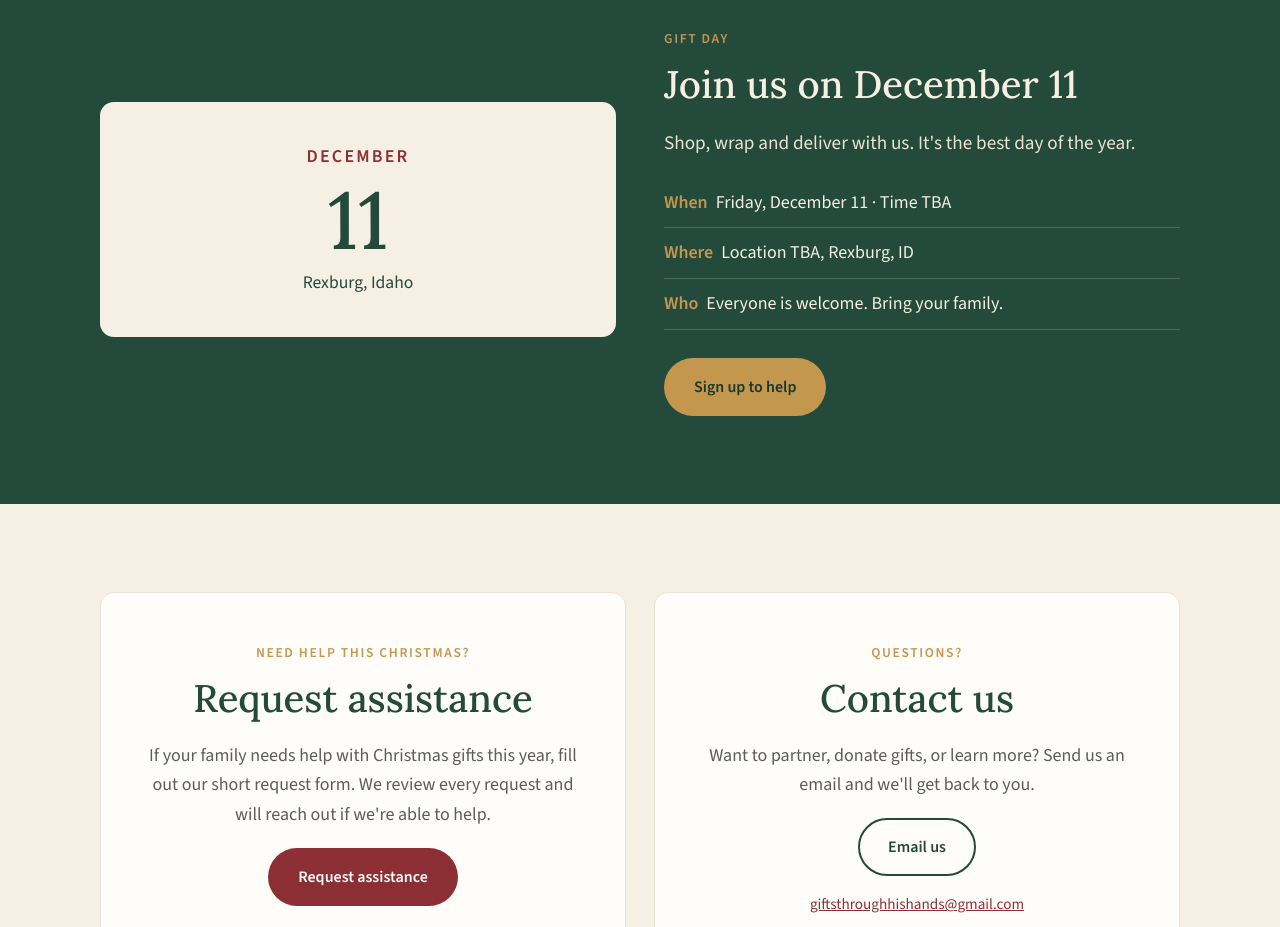
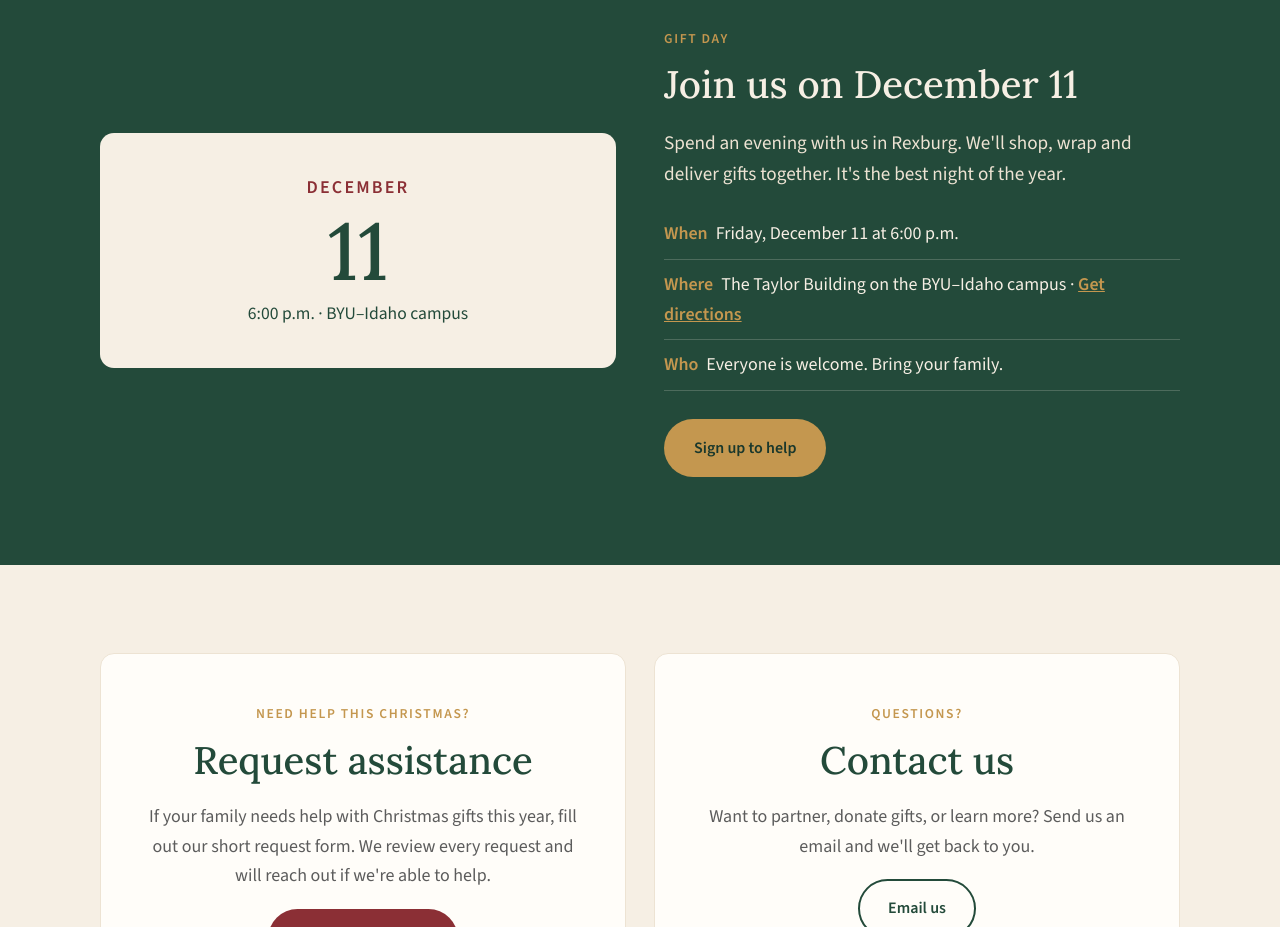
Before and after one commit to giftsthroughhishands/giftsthroughhishands.github.io, a plain HTML site: page index.html in a window 1280 px wide. Shown: the part 2740-3667 px from the top of the page. Drawn offline with nearby package versions, Linux system fonts and the light colour scheme.

Commit message:
Add event time and location: 6pm, Taylor Building, BYU-Idaho

```diff
--- a/index.html
+++ b/index.html
@@ -12,7 +12,6 @@
   <link rel="stylesheet" href="styles.css">
 </head>
 <body>
-  <!-- TODO: replace "Time TBA" and "Location TBA" in the event section -->
 
   <header class="site-header">
     <div class="container">
@@ -162,15 +161,15 @@
         <div class="event-date">
           <div class="month">December</div>
           <div class="day">11</div>
-          <div class="place">Rexburg, Idaho</div>
+          <div class="place">6:00 p.m. · BYU&#8211;Idaho campus</div>
         </div>
         <div>
           <span class="eyebrow">Gift day</span>
           <h2>Join us on December 11</h2>
-          <p class="lead">Shop, wrap and deliver with us. It's the best day of the year.</p>
+          <p class="lead">Spend an evening with us in Rexburg. We'll shop, wrap and deliver gifts together. It's the best night of the year.</p>
           <ul class="event-list">
-            <li><strong>When</strong>Friday, December 11 · Time TBA</li>
-            <li><strong>Where</strong>Location TBA, Rexburg, ID</li>
+            <li><strong>When</strong>Friday, December 11 at 6:00 p.m.</li>
+            <li><strong>Where</strong>The Taylor Building on the BYU&#8211;Idaho campus · <a href="https://www.google.com/maps/search/?api=1&amp;query=Taylor+Building+BYU-Idaho+Rexburg+ID" target="_blank" rel="noopener">Get directions</a></li>
             <li><strong>Who</strong>Everyone is welcome. Bring your family.</li>
           </ul>
           <a class="btn btn--gold" href="https://docs.google.com/forms/d/e/1FAIpQLSdPigGR1vjHrIkTfywcjUhijR-rDE65_ozhq7CZHX3z7Uc6UA/viewform" target="_blank" rel="noopener">Sign up to help</a>
--- a/styles.css
+++ b/styles.css
@@ -307,6 +307,8 @@ a:focus-visible, .btn:focus-visible {
 .event-list { list-style: none; padding: 0; margin: 0 0 28px; }
 .event-list li { padding: 10px 0; border-bottom: 1px solid rgba(246, 239, 228, 0.2); }
 .event-list strong { color: var(--gold); font-weight: 600; margin-right: 8px; }
+.event-list a { color: var(--gold); font-weight: 600; }
+.event-list a:hover { color: var(--cream); }
 
 /* Request help */
 .help-grid {
```
